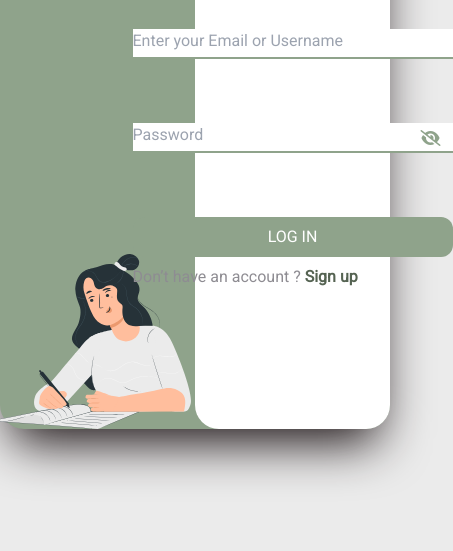
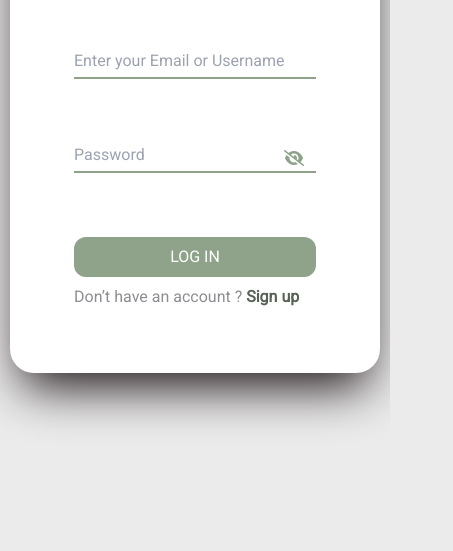
Before and after one commit to Mohamedabdullhaleam/ExamaTech, a website: page pages/SignIn.html in a window 390 px wide. Shown: the part 293-844 px from the top of the page, 453 px wide, since content can reach past the window. Drawn offline with Linux system fonts and the light colour scheme.

Commit message:
fronted feat : responsive login page

```diff
--- a/pages/SignIn.html
+++ b/pages/SignIn.html
@@ -13,10 +13,14 @@
 
   <body class="bg-light-green flex items-center justify-center h-screen">
     <div
-      class="sign-in h-[600px] w-[1000px] bg-main-color rounded-3xl shadow-2xl shadow-text-color flex"
+      class="sign-in xl:h-[600px] xl:w-[1000px] bg-main-color rounded-3xl shadow-2xl shadow-text-color flex md:h-[500px] md:w-[700px] sm:w-[400px]"
     >
-      <div class="row grid grid-cols-12 h-full w-full">
-        <div class="col-span-6 flex flex-col justify-between mr-1">
+      <div
+        class="md:row md:grid md:grid-cols-12 md:h-full md:w-full sm:w-[400px]"
+      >
+        <div
+          class="hidden md:col-span-6 md:flex md:flex-col md:justify-between mr-1"
+        >
           <h1 class="font-weight-bold text-3xl text-white p-10">Exama-Tech</h1>
           <img
             src="../assets/images/registration.svg"
@@ -26,10 +30,10 @@
         </div>
 
         <div
-          class="col-span-6 bg-white rounded-3xl items-center p-16 flex flex-col"
+          class="md:col-span-6 bg-white rounded-3xl items-center p-16 flex flex-col"
         >
           <h2 class="font-medium text-3xl">Log In</h2>
-          <form class="w-80">
+          <form class="md:w-80 sm:w-60">
             <input
               type="text"
               placeholder="Enter your Email or Username "
```
Also changed, not shown: css/output.css.
